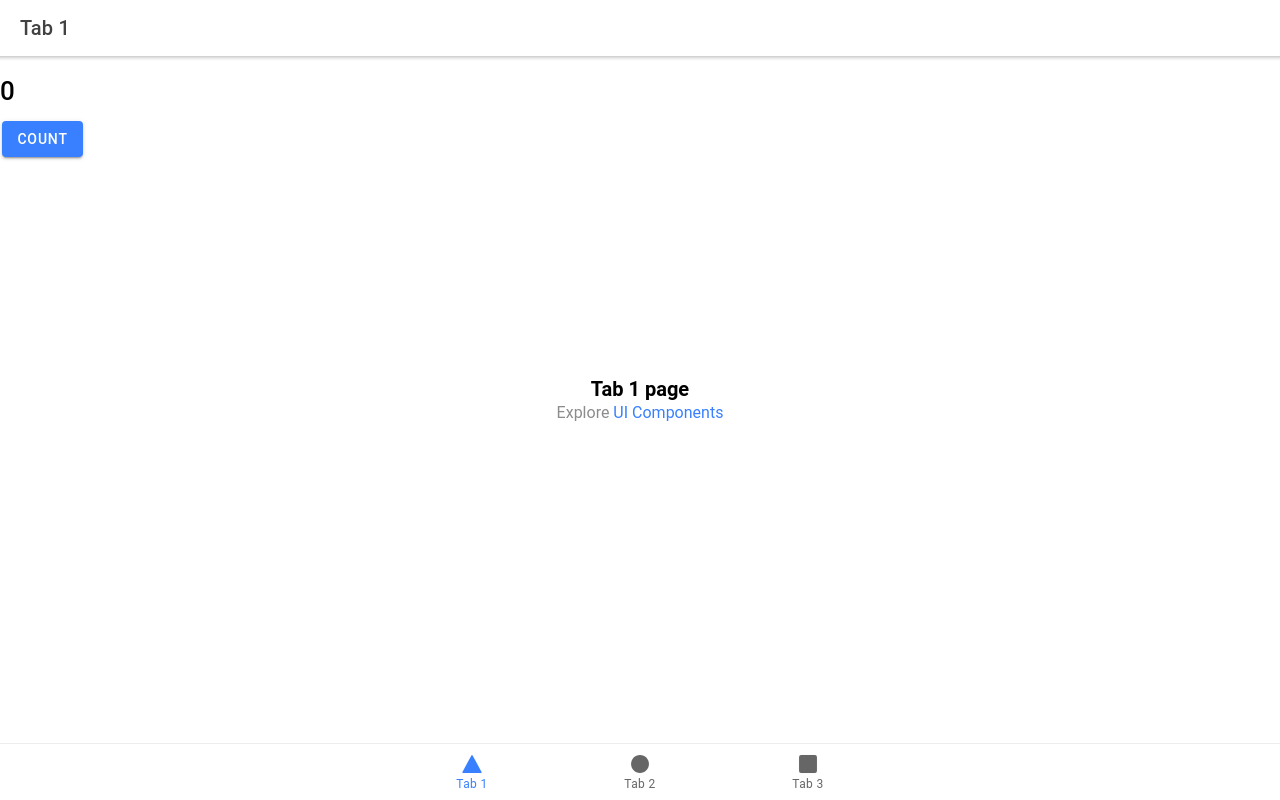
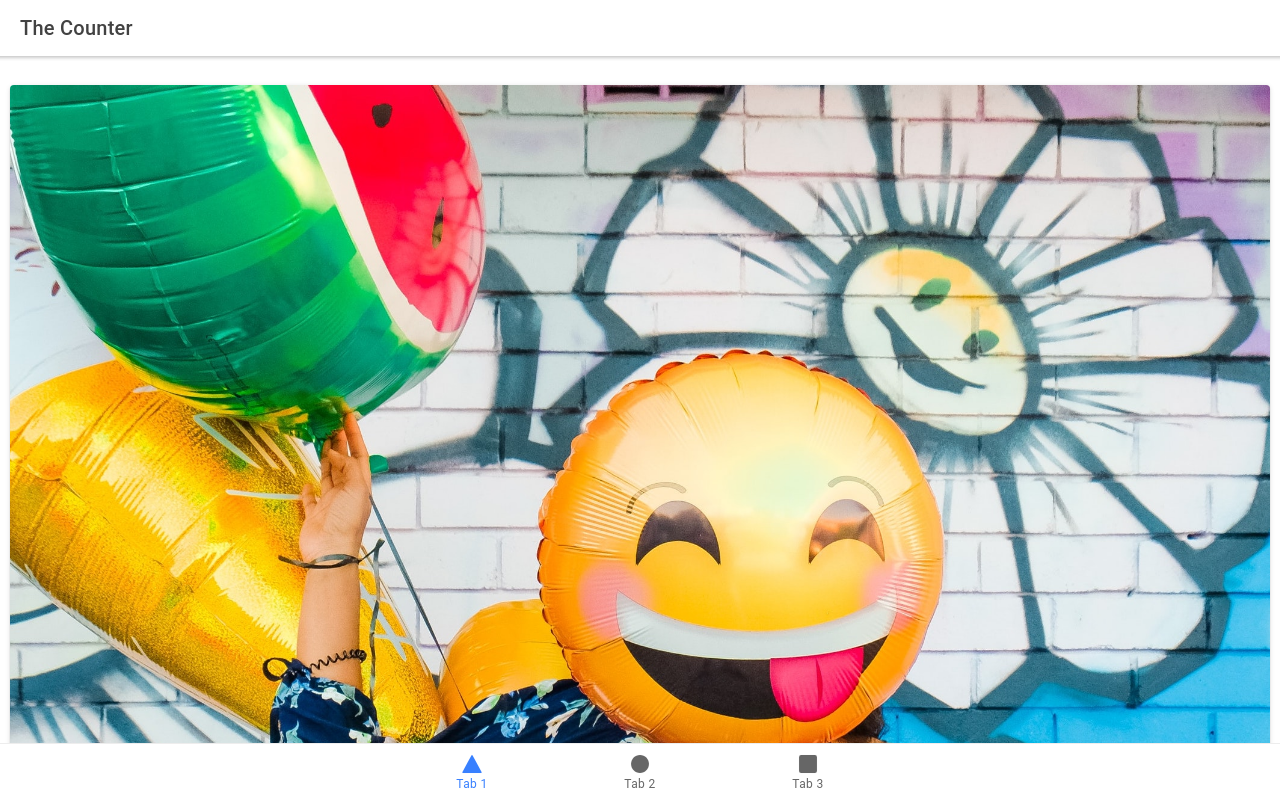
Before and after one commit to jpradtke/first-ionic-app, a React (Create React App) app in the folder count-app/: page /tab1 in a window 1280 px wide. Built offline with nearby package versions, Linux system fonts and the light colour scheme.

Commit message:
adjusted styling

```diff
--- a/count-app/src/pages/Tab1.css
+++ b/count-app/src/pages/Tab1.css
@@ -1,3 +1,11 @@
 ion-content ion-toolbar {
   --background: translucent;
 }
+.counter{
+  text-align: center;
+  font-size: xx-large;
+}
+.countButton{
+  display: block;
+    margin: 0 auto;
+}
--- a/count-app/src/pages/Tab1.tsx
+++ b/count-app/src/pages/Tab1.tsx
@@ -1,30 +1,36 @@
 import React from 'react';
-import { IonContent, IonHeader, IonPage, IonTitle, IonToolbar } from '@ionic/react';
-import ExploreContainer from '../components/ExploreContainer';
+import { IonContent,IonHeader, IonPage, IonTitle, IonToolbar, IonCard, IonCardHeader, IonCardContent } from '@ionic/react';
+import { } from 'ionicons/icons';
+//import ExploreContainer from '../components/ExploreContainer';
+
+import Smiley from "./smiley.jpg"
 import './Tab1.css';
 import Count from "./count"
 
 const Tab1: React.FC = () => {
   return (
     <IonPage>
-      <IonHeader>
-        <IonToolbar>
-          <IonTitle>Tab 1</IonTitle>
-        </IonToolbar>
-      </IonHeader>
-      <IonContent>
+       <IonHeader translucent>
+      <IonToolbar>
+        <IonTitle>The Counter</IonTitle>
+      </IonToolbar>
+    </IonHeader>,
+    <IonContent fullscreen>
 
-        <IonHeader collapse="condense">
+      <IonCard>
+        <img src= {Smiley} alt="smile"/>
+        <IonCardHeader>
+          {/* <IonCardSubtitle>Destination</IonCardSubtitle>
+          <IonCardTitle>Madison, WI</IonCardTitle> */}
+        </IonCardHeader>
+        <IonCardContent>
+          <Count />
+        </IonCardContent>
+      </IonCard>
+    </IonContent>
 
 
-          <IonToolbar>
 
-            <IonTitle size="large">Tab 1</IonTitle>
-          </IonToolbar>
-        </IonHeader>
-        <ExploreContainer name="Tab 1 page" />
-        <Count />
-      </IonContent>
     </IonPage>
   );
 };
--- a/count-app/src/pages/count.js
+++ b/count-app/src/pages/count.js
@@ -25,8 +25,13 @@ class Count extends React.Component{
     render(){
         return(
             <div className = "gameDiv">
-                <h1>{this.state.count}</h1>
-                <IonButton className = "gameButton" onClick = {this.handleClick} >Count</IonButton>
+                <ion-col class="ion-padding">
+      <div>
+      <h1 className ="counter">{this.state.count}</h1>
+      </div>
+    </ion-col>
+
+                <IonButton onClick = {this.handleClick} className ="countButton">Count</IonButton>
             </div>
 
         )
```
Also changed, not shown: count-app/src/pages/madison.jpg (added), count-app/src/pages/smiley.jpg (added).
